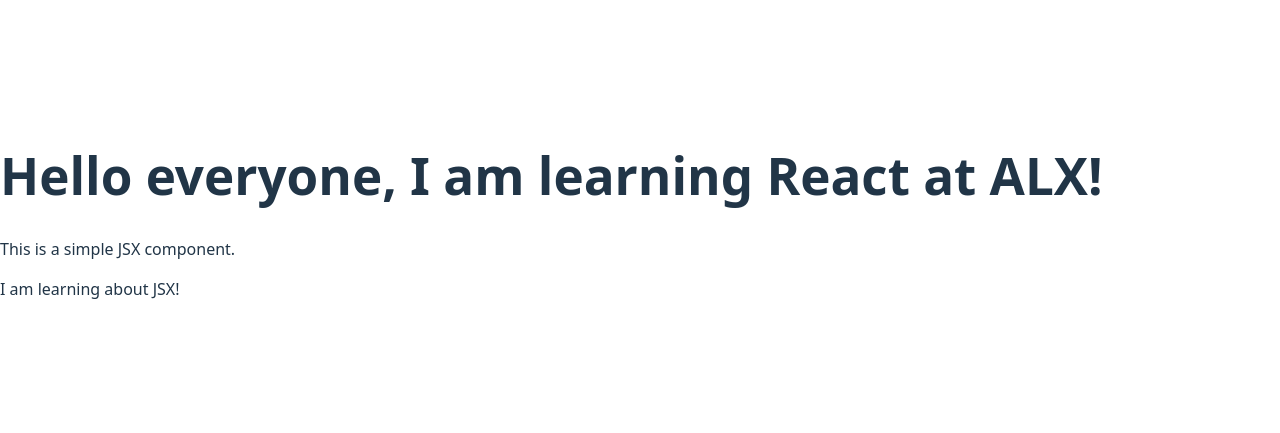
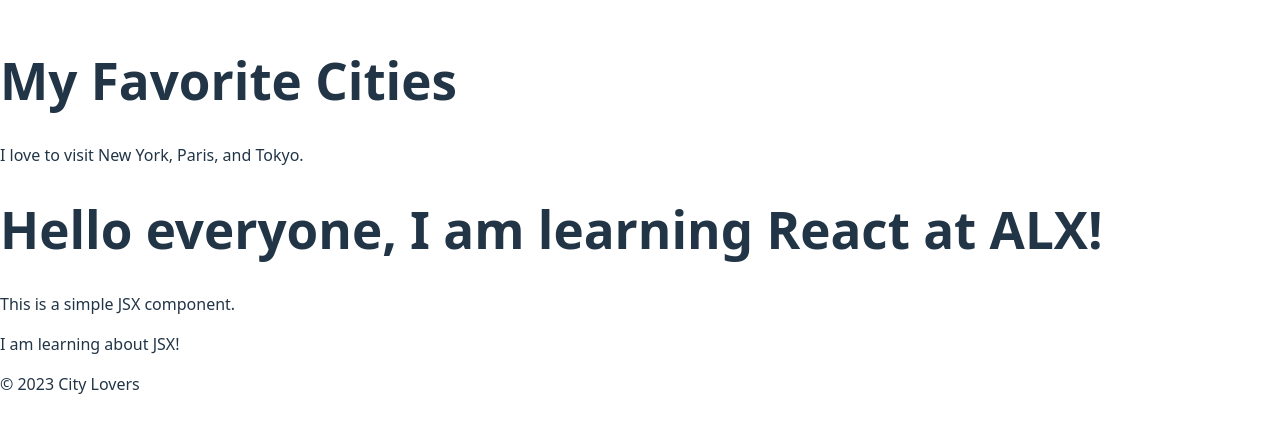
Before and after one commit to jeffrettad/alx-fe-reactjs, a React (Vite) app in the folder alx-react-app/: page / in a window 1280 px wide. Shown: the part 185-618 px from the top of the page. Built offline with nearby package versions, Linux system fonts and the light colour scheme.

Commit message:
add header main and footer

```diff
--- a/alx-react-app/src/App.jsx
+++ b/alx-react-app/src/App.jsx
@@ -1,9 +1,15 @@
 import WelcomeMessage from './components/WelcomeMessage';
-
+import Header from './components/Header';
+import Main from './components/MainContent';
+import Footer from './components/Footer';
 function App() {
   return (
     <div>
+      <Header />
+      <Main />
       <WelcomeMessage />
+      <Footer />
+
     </div>
   );
 }
--- /dev/null
+++ b/alx-react-app/src/components/Footer.jsx
@@ -0,0 +1,11 @@
+
+function Footer(){
+    return(
+
+<footer>
+  <p>© 2023 City Lovers</p>
+</footer>
+    );
+
+}
+export default Footer;
--- /dev/null
+++ b/alx-react-app/src/components/Header.jsx
@@ -0,0 +1,14 @@
+
+function Header(){
+    return(
+       <header>
+        <h1>My Favorite Cities</h1>
+        </header>
+    )
+
+}
+
+<header>
+  <h1>My Favorite Cities</h1>
+</header>
+export default Header;
--- /dev/null
+++ b/alx-react-app/src/components/MainContent.jsx
@@ -0,0 +1,11 @@
+function Main(){
+    return(
+
+<main>
+  <p>I love to visit New York, Paris, and Tokyo.</p>
+</main>
+
+    );
+
+}
+export default Main;
```
